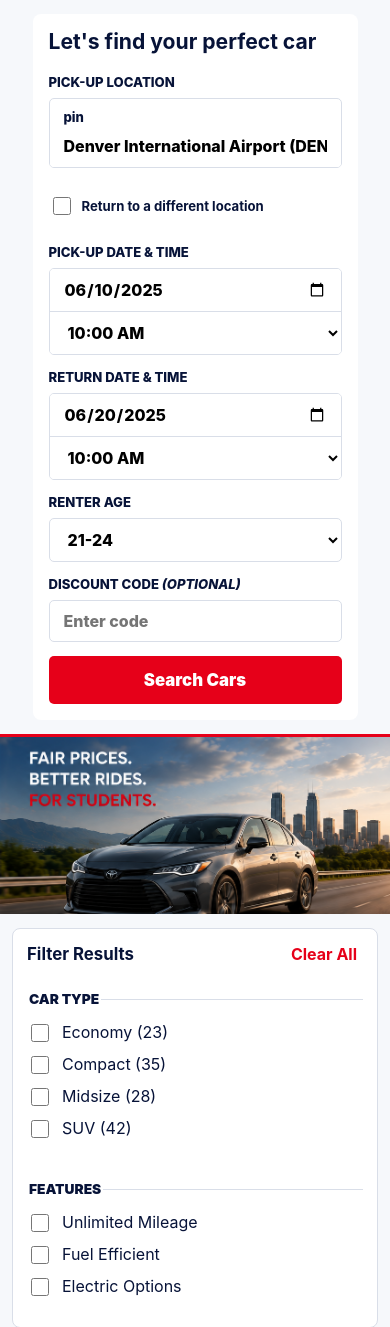
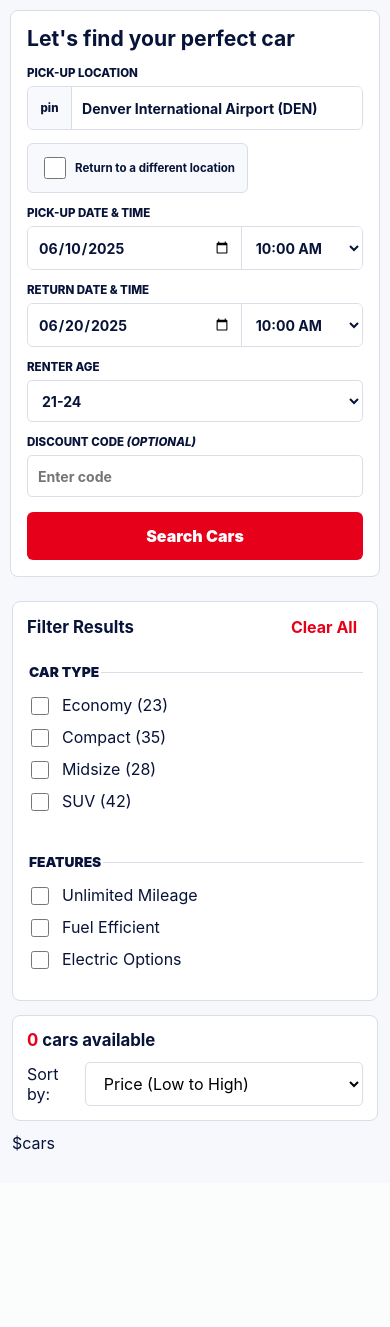
Before and after one commit to sriramreddy42/fairfares.space, a Python web app: template templates/index.html in a window 390 px wide. Shown: the part 186-1513 px from the top of the page. After the commit the page ends 1337 px from the top, so only its background shows below. Run offline with Jinja, Linux system fonts and the light colour scheme; the template is opened without the code that fills it, so the values that code supplies are empty.

Commit message:
Refine mobile booking form

```diff
--- a/static/css/styles.css
+++ b/static/css/styles.css
@@ -2472,3 +2472,149 @@
     font-size: 0.78rem;
   }
 }
+
+@media (max-width: 760px) {
+  .booking-hero {
+    background: #f6f8fb;
+    display: block;
+  }
+
+  .booking-hero .hero-poster {
+    display: none;
+  }
+
+  .search-panel {
+    border: 1px solid var(--line);
+    border-radius: 8px;
+    box-shadow: none;
+    gap: 13px;
+    margin: 12px;
+    padding: 18px;
+  }
+
+  .search-panel h1 {
+    font-size: 1.45rem;
+    line-height: 1.15;
+    margin-bottom: 2px;
+  }
+
+  .search-panel label {
+    gap: 6px;
+  }
+
+  .search-panel label span,
+  .search-panel label > span:first-child {
+    font-size: 0.72rem;
+    letter-spacing: 0;
+  }
+
+  .input-shell,
+  .split-input {
+    align-items: stretch;
+    border-radius: 6px;
+    display: grid;
+    flex-direction: row;
+    overflow: hidden;
+  }
+
+  .input-shell {
+    grid-template-columns: 44px minmax(0, 1fr);
+  }
+
+  .input-shell span {
+    align-items: center;
+    background: #f7f9fc;
+    border-right: 1px solid var(--line);
+    display: flex;
+    font-size: 0.74rem;
+    justify-content: center;
+    padding: 0;
+  }
+
+  .split-input {
+    grid-template-columns: minmax(0, 1fr) minmax(106px, 38%);
+  }
+
+  .input-shell input,
+  .split-input input,
+  .split-input select,
+  .search-panel input,
+  .search-panel select {
+    color: var(--ink);
+    font-size: 0.95rem;
+    font-weight: 750;
+    min-height: 42px;
+    padding: 9px 12px;
+  }
+
+  .input-shell input {
+    min-width: 0;
+    overflow: hidden;
+    text-overflow: ellipsis;
+    white-space: nowrap;
+  }
+
+  .split-input input {
+    border-bottom: 0;
+    border-right: 1px solid var(--line);
+  }
+
+  .split-input select {
+    text-align: left;
+  }
+
+  .check-field {
+    align-items: center;
+    background: #f7f9fc;
+    border: 1px solid var(--line);
+    border-radius: 6px;
+    gap: 10px;
+    padding: 10px 12px;
+  }
+
+  .check-field input {
+    accent-color: var(--red);
+    flex: 0 0 22px;
+    height: 22px;
+    min-height: 22px;
+    width: 22px;
+  }
+
+  .check-field span {
+    font-size: 0.86rem;
+    line-height: 1.25;
+    text-transform: none;
+  }
+
+  .search-panel button {
+    border-radius: 6px;
+    font-size: 1rem;
+    min-height: 48px;
+    margin-top: 2px;
+  }
+}
+
+@media (max-width: 420px) {
+  .search-panel {
+    margin: 10px;
+    padding: 16px;
+  }
+
+  .search-panel h1 {
+    font-size: 1.32rem;
+  }
+
+  .split-input {
+    grid-template-columns: minmax(0, 1fr) minmax(96px, 36%);
+  }
+
+  .input-shell input,
+  .split-input input,
+  .split-input select,
+  .search-panel input,
+  .search-panel select {
+    font-size: 0.88rem;
+    padding-left: 10px;
+    padding-right: 10px;
+  }
+}
--- a/templates/auth.html
+++ b/templates/auth.html
@@ -4,7 +4,7 @@
   <meta charset="utf-8">
   <meta name="viewport" content="width=device-width, initial-scale=1">
   <title>$mode | FairFares</title>
-  <link rel="stylesheet" href="/static/css/styles.css?v=mobile-6">
+  <link rel="stylesheet" href="/static/css/styles.css?v=mobile-7">
 </head>
 <body class="login-screen">
   <header class="login-top">
--- a/templates/dashboard.html
+++ b/templates/dashboard.html
@@ -4,7 +4,7 @@
   <meta charset="utf-8">
   <meta name="viewport" content="width=device-width, initial-scale=1">
   <title>Manage Booking | FairFares</title>
-  <link rel="stylesheet" href="/static/css/styles.css?v=mobile-5">
+  <link rel="stylesheet" href="/static/css/styles.css?v=mobile-7">
   <script defer src="/static/js/app.js?v=12"></script>
 </head>
 <body class="manage-screen">
--- a/templates/index.html
+++ b/templates/index.html
@@ -4,7 +4,7 @@
   <meta charset="utf-8">
   <meta name="viewport" content="width=device-width, initial-scale=1">
   <title>$brand | Student Car Rentals</title>
-  <link rel="stylesheet" href="/static/css/styles.css?v=mobile-5">
+  <link rel="stylesheet" href="/static/css/styles.css?v=mobile-7">
   <script defer src="/static/js/app.js?v=12"></script>
 </head>
 <body>
```
